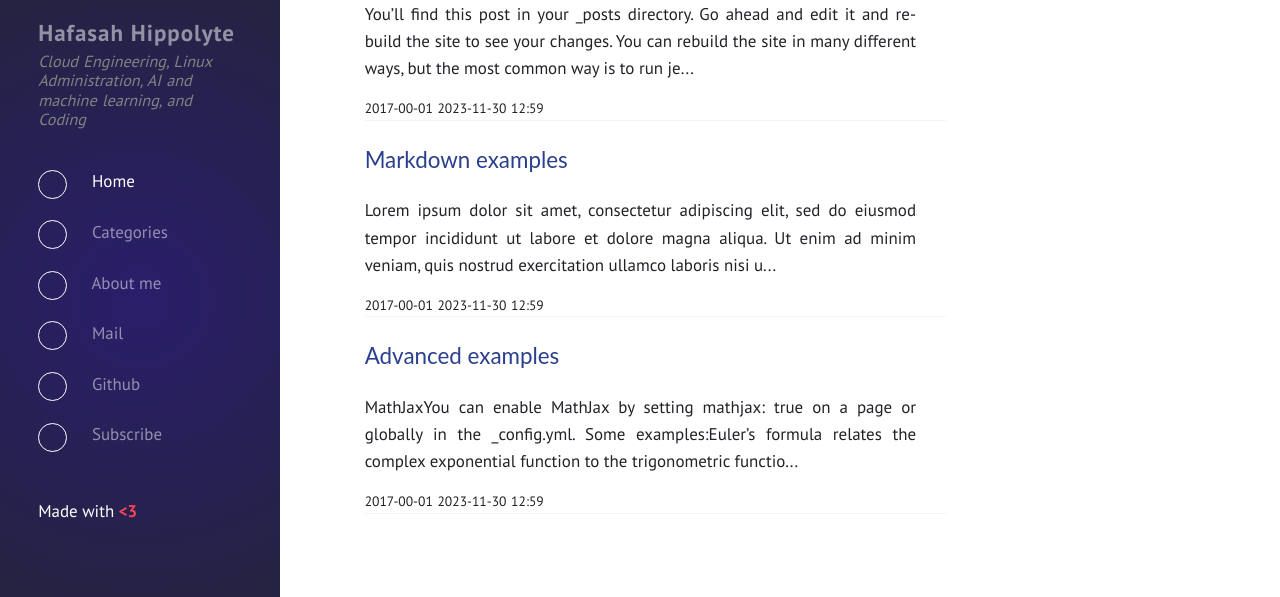
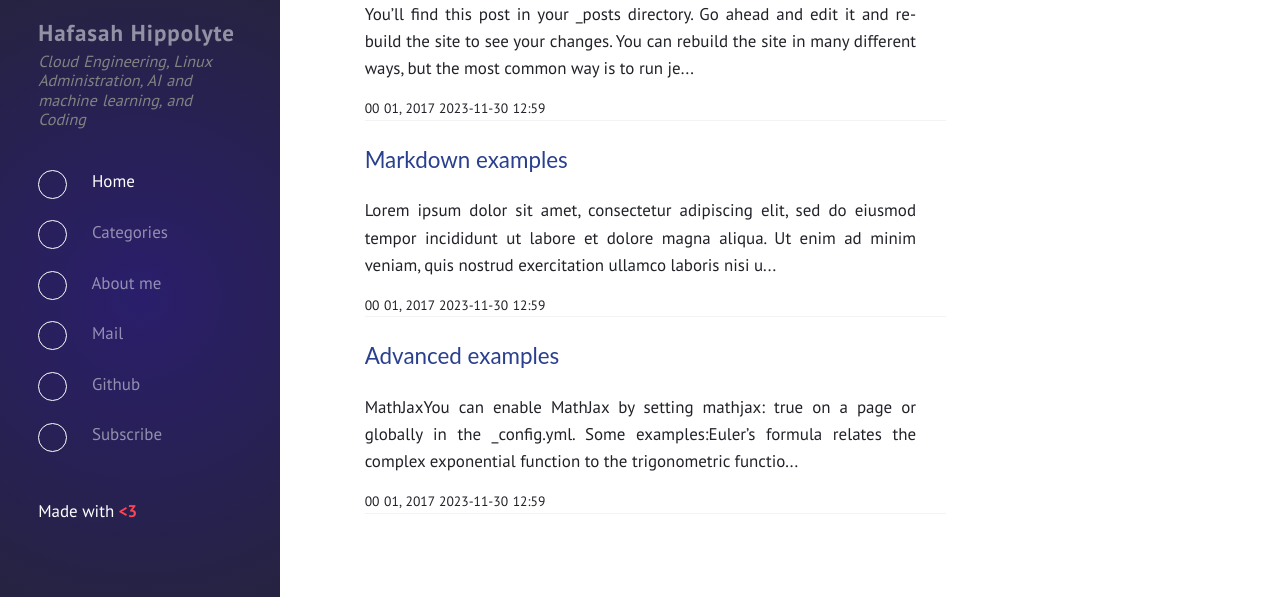
Before and after one commit to hfasah/hfasah.github.io, a Jekyll site: the page built from index.html, in a window 1280 px wide. Shown: the part 152-749 px from the top of the page. Built offline with Jekyll 4.4.1, drawn with Linux system fonts in a browser that asks for light colours.

Commit message:
Update home.html

```diff
--- a/_includes/home.html
+++ b/_includes/home.html
@@ -10,7 +10,7 @@
           </div>
           <div class="post-meta text-muted d-flex justify-content-between">
               <div> <i class="far fa-calendar fa-fw"></i>
-                  <span class="timeago " data-toggle="tooltip" data-placement="bottom" title="">{{ post.date | date: "%Y-%M-%d" }}<i class="unloaded">{{ post.date | date: "%Y-%m-%d" }}</i>
+                  <span class="timeago " data-toggle="tooltip" data-placement="bottom" title="">{{ post.date | date: "%M %d, %Y" }}<i class="unloaded">{{ post.date | date: "%Y-%m-%d" }}</i>
                   </span> <i class="far fa-clock fa-fw"></i>
                   <span class="readtime" data-toggle="tooltip" data-placement="bottom" title="" data-original-title="542 words">{{ "now" | date: "%Y-%m-%d %H:%M" }}</span>
               </div>
```
